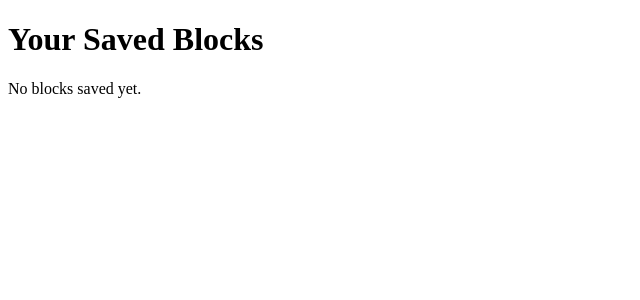
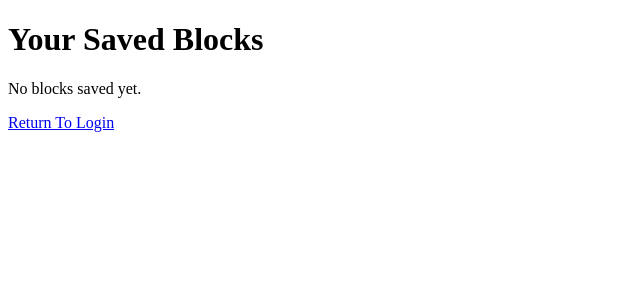
Before and after one commit to DevinForr/AppProgProject, a Django app: page /enrollment in a window 1280 px wide. Shown: the top 300 px of the page, without its empty margins (0-640 px from the left). Run offline with Django 5.2, Linux system fonts and the light colour scheme.

Commit message:
added return to login button

```diff
--- a/MiniProject/MiniProject/urls.py
+++ b/MiniProject/MiniProject/urls.py
@@ -20,7 +20,7 @@ from . import views
 
 urlpatterns = [
     path('admin/', admin.site.urls),
-    path('', views.login),
+    path('', views.login, name = 'login'),
     path('student_home', views.student_home, name = 'student_home'),
     path('instructor_home', views.instructor_home, name = 'instructor_home'),
     path('instructor_block', views.instructor_block, name = 'instructor_block'),
--- a/MiniProject/templates/enrollment.html
+++ b/MiniProject/templates/enrollment.html
@@ -88,5 +88,8 @@
             });
         });
     </script>
+    <form action="" method="get">
+        <a href="{% url 'login' %}" data-page="student">Return To Login</a>
+   </form>
 </body>
 </html>
--- a/MiniProject/templates/instructor_block.html
+++ b/MiniProject/templates/instructor_block.html
@@ -133,5 +133,8 @@
             }
         });
     </script>
+    <form action="" method="get">
+        <a href="{% url 'login' %}" data-page="student">Return To Login</a>
+   </form>
 </body>
 </html>
--- a/MiniProject/templates/instructor_home.html
+++ b/MiniProject/templates/instructor_home.html
@@ -33,5 +33,8 @@
         <!-- Submit Button -->
         <button type="submit">Submit</button>
     </form>
+    <form action="" method="get">
+        <a href="{% url 'login' %}" data-page="student">Return To Login</a>
+   </form>
 </body>
 </html>
--- a/MiniProject/templates/student_home.html
+++ b/MiniProject/templates/student_home.html
@@ -32,5 +32,9 @@
         <!-- Submit Button -->
         <button type="submit">Submit</button>
     </form>
+
+    <form action="" method="get">
+        <a href="{% url 'login' %}" data-page="student">Return To Login</a>
+   </form>
 </body>
 </html>
```
